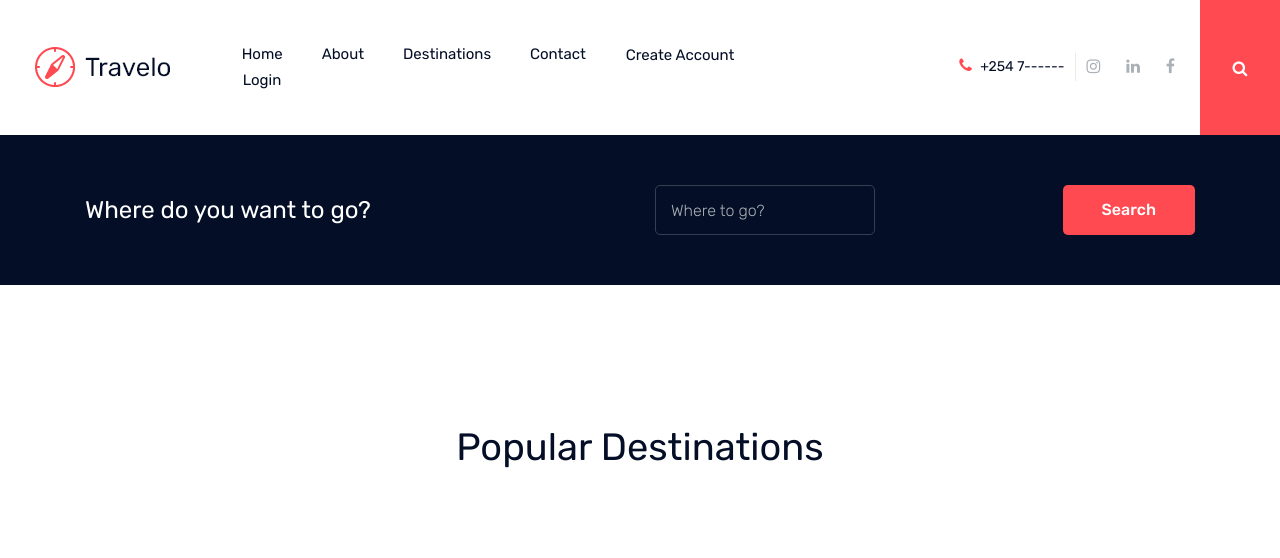
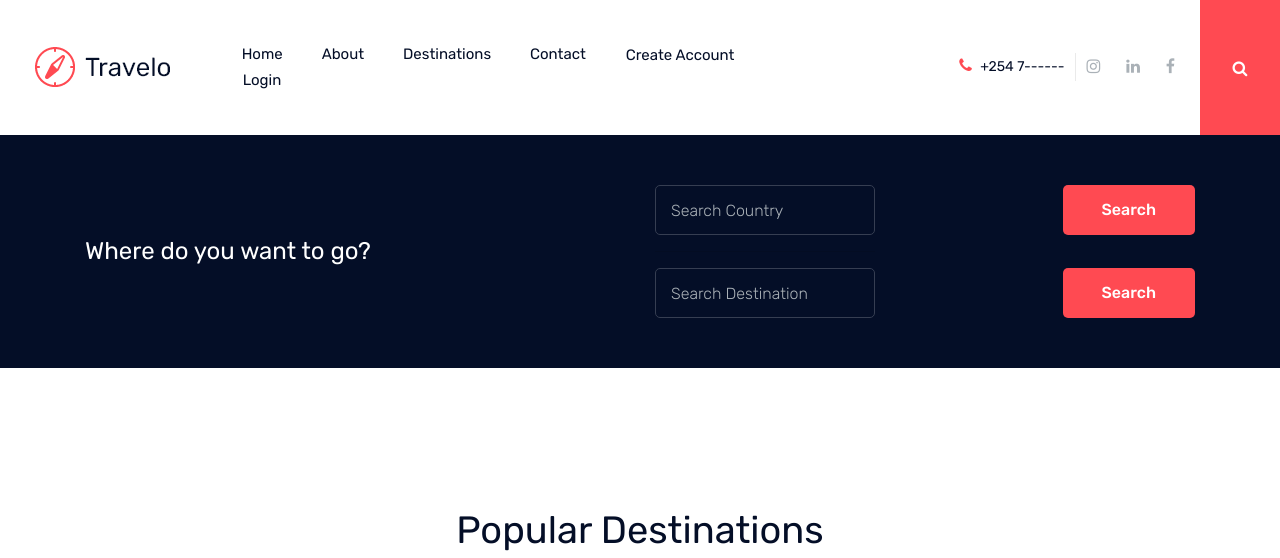
Before and after one commit to TracyOgutu/TravelAgency, a Django app: page / in a window 1280 px wide. Shown: the top 558 px of the page. Run offline with Django 3.2, Linux system fonts and the light colour scheme; data that the repository does not hold is empty; some libraries are stand-ins or nearby versions.

Commit message:
implement search function

```diff
--- a/agency/templates/base2.html
+++ b/agency/templates/base2.html
@@ -130,7 +130,7 @@
                                 </div>
                             </div>
                             <div class="seach_icon">
-                                <a data-toggle="modal" data-target="#exampleModalCenter" href="#">
+                                <a data-toggle="modal" data-target="#destsearch" href="#">
                                     <i class="fa fa-search"></i>
                                 </a>
                             </div>
@@ -220,9 +220,10 @@
                 </div>
                 <div class="col-lg-6">
                     <div class="search_wrap">
-                        <form class="search_form" action="#">
+                        <form class="search_form" action="{%url 'searchcountry' %}">
                             <div class="input_field">
-                                <input type="text" placeholder="Where to go?">
+                                <input type="text" placeholder="Search Country" name="countrysearch"><hr>
+
                             </div>
                             <!-- <div class="input_field">
                                 <input id="datepicker" placeholder="Date">
@@ -234,6 +235,15 @@
                                     <option value="2">Another option</option>
                                 </select>
                             </div> -->
+                            <div class="search_btn">
+                                <button class="boxed-btn4 " type="submit">Search</button>
+                            </div>
+                        </form>
+                        <form class="search_form" action="{%url 'searchdest' %}">
+                            <div class="input_field">
+                                <input type="text" placeholder="Search Destination" name="destsearch">
+                            </div>
+
                             <div class="search_btn">
                                 <button class="boxed-btn4 " type="submit">Search</button>
                             </div>
@@ -540,13 +550,13 @@ Copyright &copy;<script>document.write(new Date().getFullYear());</script> All r
 
 
     <!-- Modal -->
-    <div class="modal fade custom_search_pop" id="exampleModalCenter" tabindex="-1" role="dialog"
+    <div class="modal fade custom_search_pop" id="destsearch" tabindex="-1" role="dialog"
         aria-labelledby="exampleModalCenterTitle" aria-hidden="true">
         <div class="modal-dialog modal-dialog-centered" role="document">
             <div class="modal-content">
-                <div class="serch_form">
-                    <input type="text" placeholder="Search">
-                    <button type="submit">search</button>
+                <form class="serch_form" action="{%url 'searchdest' %}">
+                    <input type="text" placeholder="Search Destination" name="destsearch">
+                    <button type="submit">Search</button>
                 </div>
             </div>
         </div>
--- a/agency/urls.py
+++ b/agency/urls.py
@@ -19,5 +19,6 @@ urlpatterns=[
     url(r'deletefromwishlist/(\d+)',views.deletefromwishlist,name='deletefromwishlist'),
     url(r'^send_email/$',views.send_email, name="send_email"),
     url(r'^subscribe/$',views.subscribe, name="subscribe"),
-
+    url(r'^searchcountry/',views.search_country,name='searchcountry'),
+     url(r'^searchdestination/',views.search_destination,name='searchdest'),
 ]
--- a/agency/views.py
+++ b/agency/views.py
@@ -151,7 +151,7 @@ def send_email(request):
     from_email = request.POST.get('email', '')
     if subject and message and from_email:
         try:
-            send_mail(subject, message, from_email, ['beastmater064@gmail.com'])
+            send_mail(subject, message, from_email, ['travelagency477@gmail.com'])
         except BadHeaderError:
             return HttpResponse('Invalid header found.')
         return redirect('welcome')
@@ -166,7 +166,7 @@ def subscribe(request):
     subject = 'Welcome to Travel Agency.'
     message = 'Thank you for subscribing. Anticipate exciting updates on magical destinations! '
     user_email=request.POST.get('useremail', '')
-    from_email = 'beastmater064@gmail.com'
+    from_email = 'travelagency477@gmail.com'
     if user_email:
         try:
             send_mail(subject, message, from_email, [user_email])
@@ -180,3 +180,31 @@ def subscribe(request):
         # In reality we'd use a form class
         # to get proper validation errors.
         return HttpResponse('Make sure all fields are entered and valid.')
+
+
+def search_country(request):
+    if 'countrysearch' in request.GET and request.GET["countrysearch"]:
+        search_term=request.GET.get("countrysearch")
+        try:
+            searched_country=Destination.search_by_country(search_term)
+            message = f"{search_term}"
+            return render(request, 'searchcountry.html',{"message":message,"country_results":searched_country})
+
+        except Destination.DoesNotExist:
+            messages.info(request,'No product found')
+            return redirect('welcome')
+
+    else:
+        messsage="You haven't searched for a specific country"
+        return render(request,'searchcountry.html',{"message":message})
+
+def search_destination(request):
+    if 'destsearch' in request.GET and request.GET["destsearch"]:
+        search_terms=request.GET.get("destsearch")
+        searched_dest=Destination.search_by_destination(search_terms)
+        message=f"{search_terms}"
+        return render(request,'searchdest.html',{"message":message,"dest_results":searched_dest})
+
+    else:
+        message="You haven't searched for a destination"
+        return render(request,'searchdest.html',{"message":message})
```
Also changed, not shown: agency/models.py (+10 -0 lines), agency/templates/searchcountry.html (added, +71 -0 lines), agency/templates/searchdest.html (added, +48 -0 lines).
